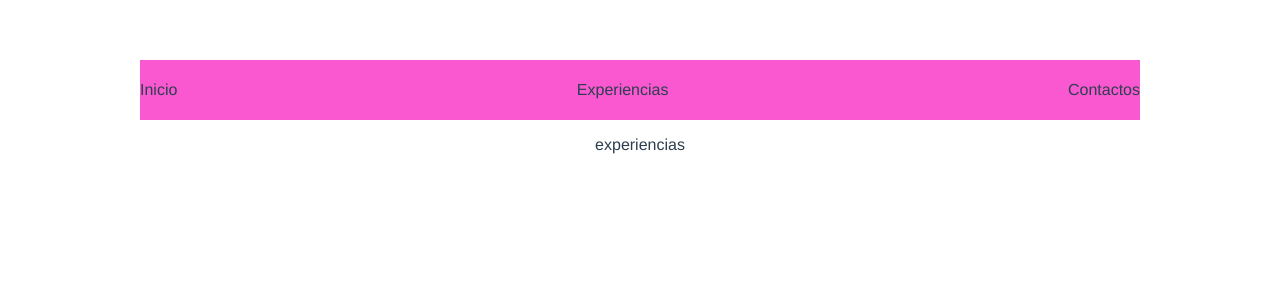
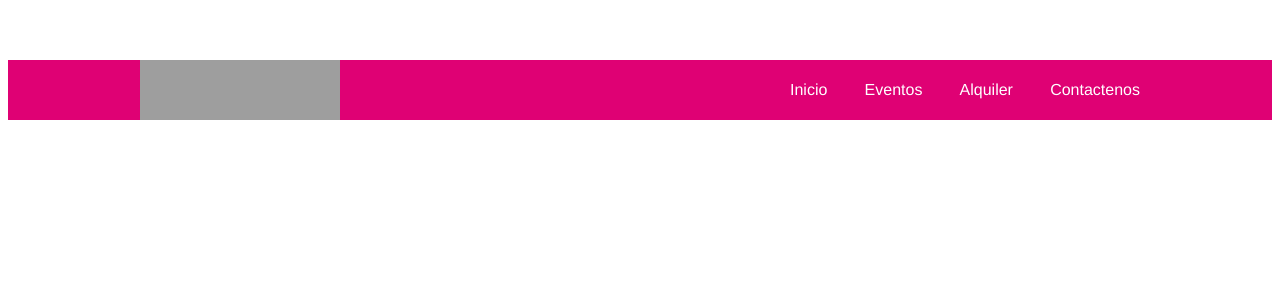
Before and after one commit to JuanSeCalderon/practicucc, a Vue app: page / in a window 1280 px wide. Shown: the top 300 px of the page. Built offline with nearby package versions, Linux system fonts and the light colour scheme; grey boxes are pictures that could not be loaded.

Commit message:
Cambio clase 26/feb

```diff
--- a/src/App.vue
+++ b/src/App.vue
@@ -1,12 +1,14 @@
 <template>
   <div id="app">
   <Menu>
+  </Menu>
+   <div v-for="(item,index) in experiencias" ::key="index" >
+   <h1>item.nombre</h1>
 
-  </Menu>
-  <div>
-  <p>experiencias
-  </p>
   </div>
+
+  </div>
+
   </div>
 </template>
 
@@ -14,29 +16,19 @@
 import HelloWorld from './components/HelloWorld.vue'
 import Menu from './components/Menu.vue'
 
+
+
 export default {
   name: 'app',
   components: {
-    HelloWorld, Menu
-  },
-  data() {
-    return {
-    usuarios: "",
-    experiencias:[
-      {
-        nombre: "Inicio"
+    HelloWorld, Menu,
 
-      },
-      {
-        nombre: "Eventos"
-      },
-      {
-        nombre:"Alquiler"
-      }
-    ]
-    }
-  },
-};
+  }
+
+  }
+
+
+
 </script>
 
 <style>
@@ -47,5 +39,8 @@ export default {
   text-align: center;
   color: #2c3e50;
   margin-top: 60px;
+};
+.experiencias{
+  background-color: blue;
 }
 </style>
--- a/src/components/Menu.vue
+++ b/src/components/Menu.vue
@@ -1,9 +1,26 @@
 <template>
-<div class="cont-menu" >
-<p>Inicio</p>
-<p>Experiencias</p>
-<p>Contactos</p>
+  <div class="contmenu" >
+  <div class="menu">
+        <div class="logo">
+        <img
+         align="left"
+          width="200"
+          height="60"
+          src="logologieventos.png"
+          alt="image slot"
+        /></div>
+        <nav class="nav">
+            <ul class="list-menu">
+                <li class="link-menu" v-for="(item, index) in list" :key="index">{{item}}</li>
+            </ul>
+        </nav>
+
+        </div>
+
 </div>
+
+
+
 
 </template>
 
@@ -11,17 +28,19 @@
 export default {
     data(){
         return {
-            list: ['Inicio','Eventos','Galeria','Alquiler']
+            list: ['Inicio','Eventos','Alquiler','Contactenos']
         }
     }
-}
+
+    }
+
 </script>
 
 <style scoped>
-.cont-menu {
-    background-color: #FA58D0;
+.contmenu {
+    background-color: #DF0174;
 }
-.cont-menu {
+.menu {
     max-width: 1000px;
     width: 100%;
     display: flex;
@@ -30,5 +49,14 @@ export default {
     align-items: center;
     margin: 0 auto;
 }
-
+.link-menu {
+    list-style: none;
+    cursor: pointer;
+    color: #fff;
+}
+.list-menu {
+    width: 350px;
+    display: flex;
+    justify-content: space-between;
+}
 </style>
```
